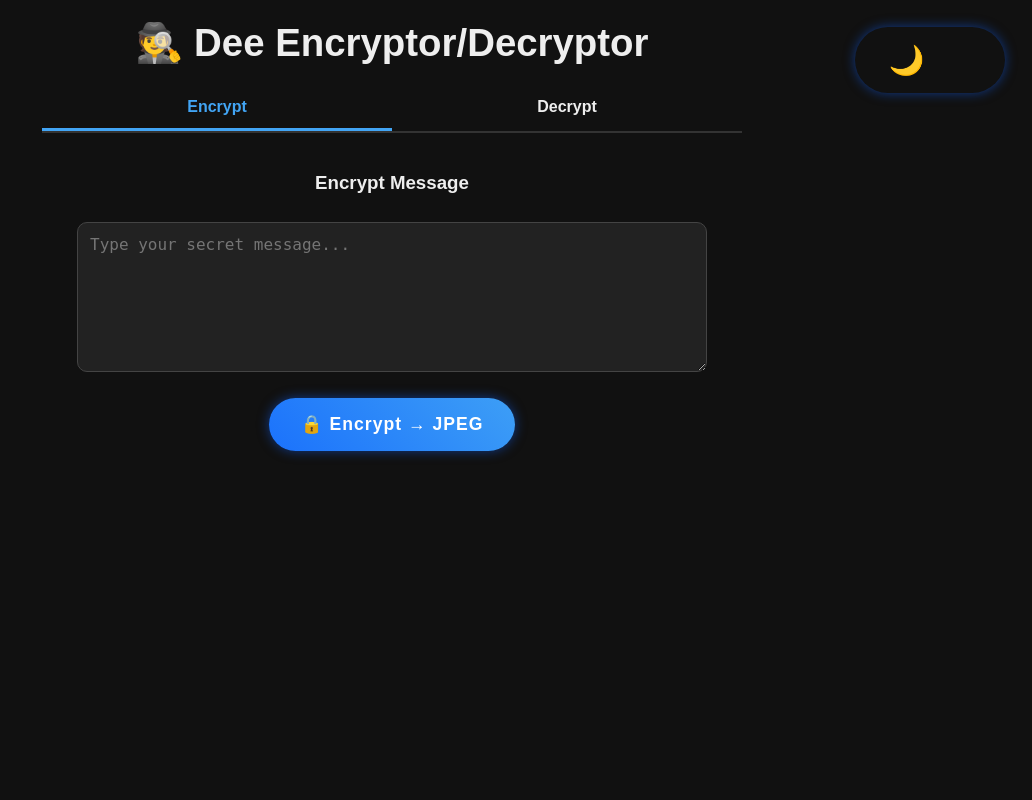
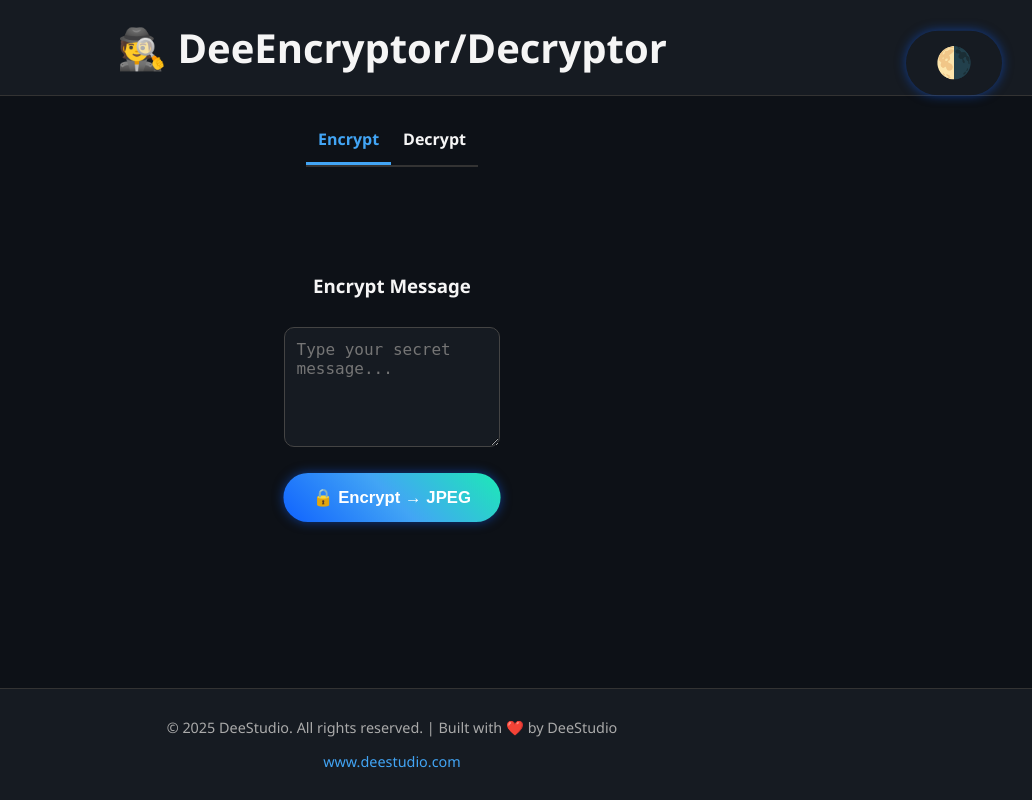
Before and after one commit to deepakgammer/deecryptor, a Flask app: page /app in a window 1280 px wide. Shown: the whole page, without its empty margins (248-1280 px from the left). Run offline with Flask 3, Linux system fonts and the light colour scheme.

Commit message:
Update index.html

```diff
--- a/templates/index.html
+++ b/templates/index.html
@@ -2,73 +2,75 @@
 <html lang="en">
 <head>
   <meta charset="UTF-8">
-  <title>🕵️ Dee Encryptor/Decryptor</title>
-  <meta name="viewport" content="width=device-width, initial-scale=1.0, maximum-scale=1">
+  <title>DeeEncryptor/Decryptor | Tool</title>
+  <meta name="viewport" content="width=device-width, initial-scale=1.0">
   <style>
     :root {
-      --bg: #111;
-      --text: #eee;
-      --card: #222;
-      --accent: linear-gradient(45deg, #0f62fe, #42a5f5, #1de9b6);
+      --bg: #0d1117;
+      --text: #f5f5f5;
+      --card: #161b22;
+      --accent1: #0f62fe;
+      --accent2: #42a5f5;
+      --accent3: #1de9b6;
     }
     body.light {
       --bg: #f5f5f5;
       --text: #111;
       --card: #fff;
-      --accent: linear-gradient(45deg, #0062ff, #26c6da, #ff4081);
+      --accent1: #0062ff;
+      --accent2: #26c6da;
+      --accent3: #ff4081;
     }
     body {
-      font-family: Arial, sans-serif;
+      margin: 0;
+      font-family: "Segoe UI", Arial, sans-serif;
       background: var(--bg);
       color: var(--text);
-      margin: 0;
-      padding: 0;
+      transition: background 0.5s ease, color 0.5s ease;
+      text-align: center;
+      min-height: 100vh;
       display: flex;
       flex-direction: column;
-      align-items: center;
-      min-height: 100vh;
-      transition: background 0.5s ease, color 0.5s ease;
-    }
-    h1 {
-      font-size: clamp(1.4rem, 4vw, 2.4rem);
-      margin: 20px 0;
-      text-align: center;
     }
 
-    /* 🌙 Theme Toggle */
+    /* Header */
+    header {
+      padding: 20px;
+      background: var(--card);
+      border-bottom: 1px solid #333;
+      position: relative;
+    }
+    header h1 {
+      margin: 0;
+      font-size: clamp(1.5rem, 5vw, 2.5rem);
+    }
+
+    /* Theme Toggle */
     .theme-toggle {
-      position: fixed;
-      top: 15px;
-      right: 15px;
+      position: absolute;
+      top: 20px;
+      right: 20px;
       background: transparent;
       border: none;
       cursor: pointer;
       font-size: 1.8rem;
+      color: var(--text);
       transition: transform 0.5s ease;
     }
-    .theme-toggle span {
-      display: inline-block;
-      transition: transform 0.5s ease, opacity 0.5s ease;
-    }
-    body.light .moon { opacity: 0; transform: rotate(180deg); }
-    body.light .sun { opacity: 1; transform: rotate(0deg); }
-    .moon { opacity: 1; transform: rotate(0deg); }
-    .sun { opacity: 0; transform: rotate(-180deg); }
+    .theme-toggle:hover { transform: scale(1.2); }
 
-    /* 📂 Tabs */
+    /* Tabs */
     .tabs {
       display: flex;
       justify-content: center;
-      margin-bottom: 20px;
+      margin-top: 20px;
       border-bottom: 2px solid #333;
-      width: 100%;
       max-width: 700px;
-      flex-wrap: wrap;
+      margin-left: auto;
+      margin-right: auto;
     }
     .tab {
       flex: 1;
-      min-width: 120px;
-      text-align: center;
       padding: 12px;
       cursor: pointer;
       font-weight: bold;
@@ -76,63 +78,84 @@
       transition: 0.3s;
     }
     .tab.active {
-      border-color: #42a5f5;
-      color: #42a5f5;
+      border-color: var(--accent2);
+      color: var(--accent2);
     }
     .tab-content {
       display: none;
-      width: 100%;
+      padding: 20px;
       max-width: 700px;
-      text-align: center;
+      margin: auto;
     }
     .tab-content.active { display: block; }
 
-    /* 📝 Inputs */
+    /* Text areas */
     textarea, pre {
       width: 90%;
-      max-width: 650px;
+      max-width: 600px;
       margin: 10px auto;
       border-radius: 10px;
       padding: 12px;
-      font-size: clamp(0.9rem, 2.5vw, 1rem);
+      font-size: 1rem;
       background: var(--card);
       color: var(--text);
       border: 1px solid #444;
-      transition: background 0.5s ease, color 0.5s ease;
       box-sizing: border-box;
     }
-    textarea { height: clamp(100px, 20vh, 150px); resize: vertical; }
+    textarea { height: 120px; resize: vertical; }
 
-    /* 🔘 Buttons */
+    /* Buttons */
     button {
       margin: 12px;
-      padding: clamp(12px, 3vw, 16px) clamp(20px, 5vw, 32px);
-      font-size: clamp(1rem, 2.5vw, 1.1rem);
+      padding: 14px 28px;
+      font-size: 1rem;
       border-radius: 50px;
+      border: none;
       cursor: pointer;
-      border: none;
-      background: var(--accent);
-      background-size: 300% 300%;
-      color: #fff;
+      background: linear-gradient(45deg, var(--accent1), var(--accent2), var(--accent3));
+      color: white;
       font-weight: bold;
-      letter-spacing: 1px;
-      box-shadow: 0 0 12px rgba(15,98,254,0.5);
-      transition: transform 0.3s ease, box-shadow 0.3s ease;
-      min-width: 150px;
+      box-shadow: 0 0 10px rgba(15,98,254,0.5);
+      transition: transform 0.3s, box-shadow 0.3s;
+      animation: pulse 2s infinite;
     }
-    button:hover { transform: scale(1.05); }
-    input[type=file] { margin: 15px 0; font-size: clamp(0.9rem, 2.5vw, 1rem); }
-    pre { font-size: clamp(0.8rem, 2vw, 1rem); word-wrap: break-word; overflow-x: auto; }
+    button:hover {
+      transform: scale(1.05);
+      box-shadow: 0 0 20px rgba(66,165,245,0.8), 0 0 40px rgba(29,233,182,0.6);
+    }
+    @keyframes pulse {
+      0% { transform: scale(1); }
+      50% { transform: scale(1.05); }
+      100% { transform: scale(1); }
+    }
+
+    /* File input */
+    input[type=file] {
+      margin: 15px 0;
+      color: var(--text);
+    }
+
+    /* Footer */
+    footer {
+      margin-top: auto;
+      background: var(--card);
+      padding: 15px;
+      text-align: center;
+      font-size: 0.9rem;
+      color: #aaa;
+      border-top: 1px solid #333;
+    }
+    footer a {
+      color: var(--accent2);
+      text-decoration: none;
+    }
   </style>
 </head>
 <body>
-  <!-- 🌙 Dark/Light Toggle -->
-  <button class="theme-toggle" onclick="toggleTheme()">
-    <span class="moon">🌙</span>
-    <span class="sun">☀️</span>
-  </button>
-
-  <h1>🕵️ Dee Encryptor/Decryptor</h1>
+  <header>
+    <h1>🕵️ DeeEncryptor/Decryptor</h1>
+    <button class="theme-toggle" onclick="toggleTheme()">🌗</button>
+  </header>
 
   <!-- Tabs -->
   <div class="tabs">
@@ -140,14 +163,14 @@
     <div class="tab" onclick="openTab('decrypt')">Decrypt</div>
   </div>
 
-  <!-- Encrypt Tab -->
+  <!-- Encrypt -->
   <div id="encrypt" class="tab-content active">
     <h3>Encrypt Message</h3>
     <textarea id="message" placeholder="Type your secret message..."></textarea><br>
     <button onclick="encrypt()">🔒 Encrypt → JPEG</button>
   </div>
 
-  <!-- Decrypt Tab -->
+  <!-- Decrypt -->
   <div id="decrypt" class="tab-content">
     <h3>Decrypt Message</h3>
     <input type="file" id="fileInput" accept=".jpeg,.jpg"/>
@@ -155,6 +178,11 @@
     <h3>Output</h3>
     <pre id="output">Decrypted message will appear here...</pre>
   </div>
+
+  <footer>
+    <p>© 2025 DeeStudio. All rights reserved. | Built with ❤️ by DeeStudio</p>
+    <p><a href="#">www.deestudio.com</a></p>
+  </footer>
 
   <script>
     // 🌙 Theme Toggle
```
